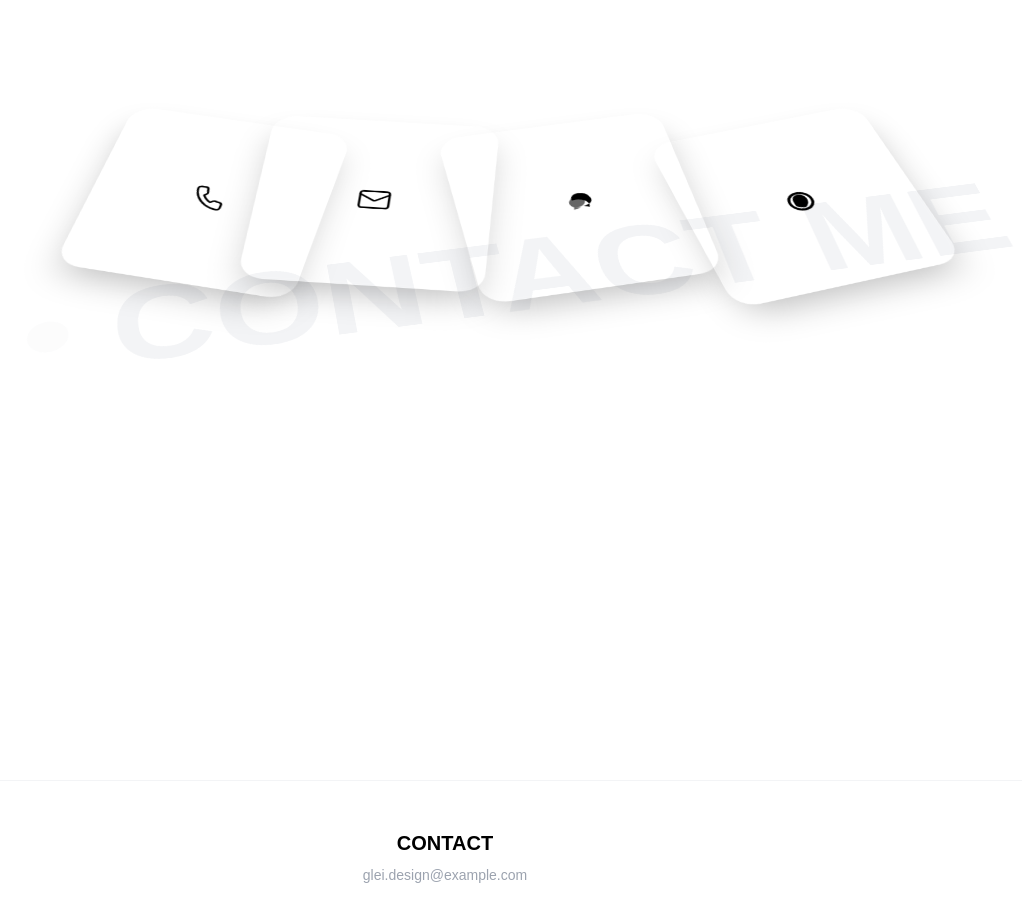
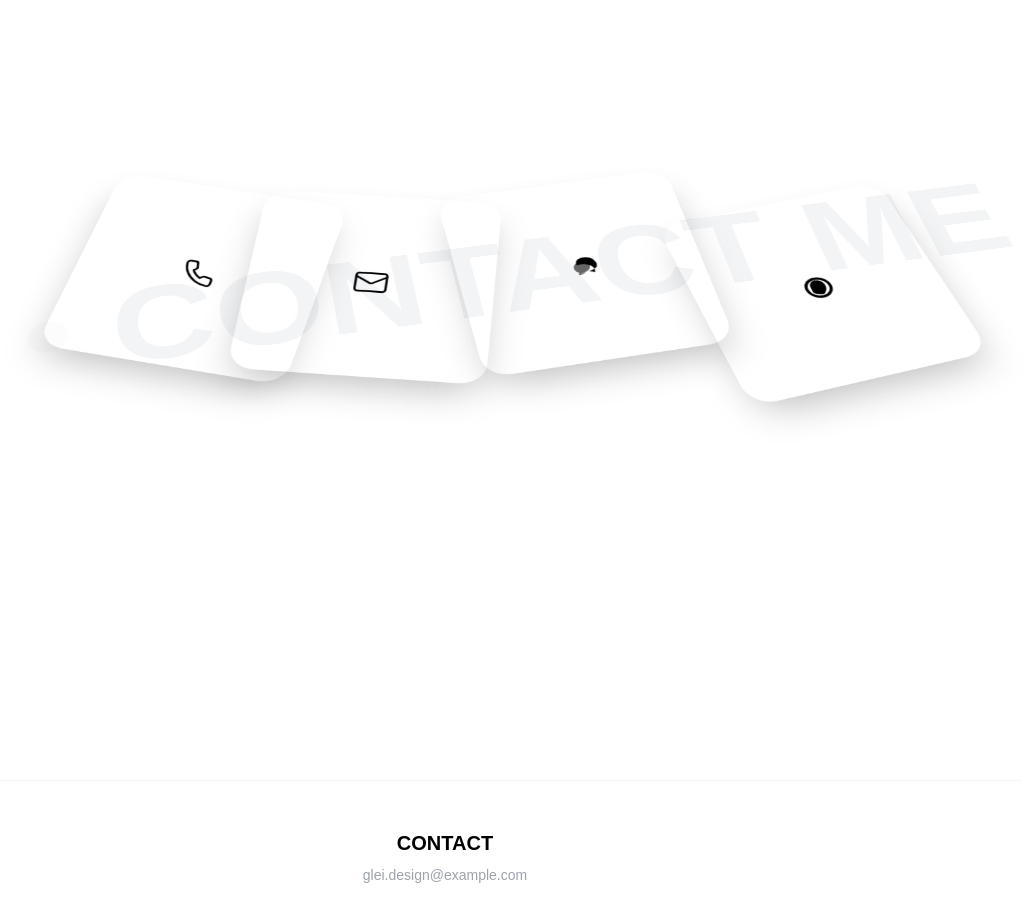
Before and after one commit to jayneysil520-dev/26.kmer, a React (Vite) app: page / in a window 1280 px wide. Shown: the part 7860-8763 px from the top of the page, without its empty margins (195-1217 px from the left). Built offline with nearby package versions, Linux system fonts and the light colour scheme; a web font is replaced by a local one.

Commit message:
fix(contact): Adjust card positions for better layout
Refine the vertical positioning of contact method cards to improve visual balance and alignment within the contact section.

```diff
--- a/sections/Contact.tsx
+++ b/sections/Contact.tsx
@@ -44,7 +44,7 @@ const CONTACT_CARDS = [
         value: '+86 186 2517 5759',
         color: '#3B82F6', // Blue
         icon: ICONS.Phone,
-        position: { x: '-150%', y: '1%' },
+        position: { x: '-150%', y: '45%' },
         rotation: 12,
         // 🟢 👇 修改这里：调整 Hover 时的旋转角度 (0 为不旋转，正数顺时针，负数逆时针)
         hoverRotation: 15
@@ -55,7 +55,7 @@ const CONTACT_CARDS = [
         value: '1368069338@qq.com',
         color: '#F97316', // Orange
         icon: ICONS.Email,
-        position: { x: '-80%', y: '2%' },
+        position: { x: '-80%', y: '50%' },
         rotation: 5,
         // 🟢 👇 修改这里：调整 Hover 时的旋转角度
         hoverRotation: 7
@@ -66,7 +66,7 @@ const CONTACT_CARDS = [
         value: 'JayNeySil',
         color: '#07C160', // WeChat Green
         icon: ICONS.WeChat,
-        position: { x: '5%', y: '4%' },
+        position: { x: '5%', y: '42%' },
         rotation: -11,
         // 🟢 👇 修改这里：调整 Hover 时的旋转角度
         hoverRotation: -14,
@@ -78,7 +78,7 @@ const CONTACT_CARDS = [
         value: 'Glei_Art',
         color: '#FF2442', // Xiaohongshu Red
         icon: ICONS.Xiaohongshu,
-        position: { x: '100%', y: '3%' },
+        position: { x: '100%', y: '53%' },
         rotation: -16,
         // 🟢 👇 修改这里：目前设置了 12 度，使其向右旋转 (您可以改成其他数值)
         hoverRotation: -18
```
